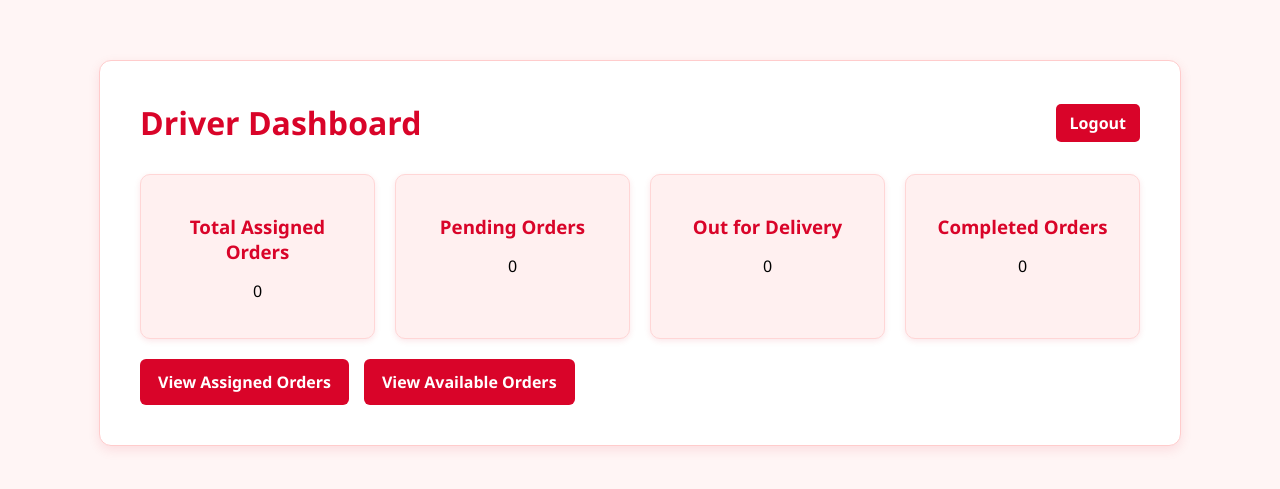
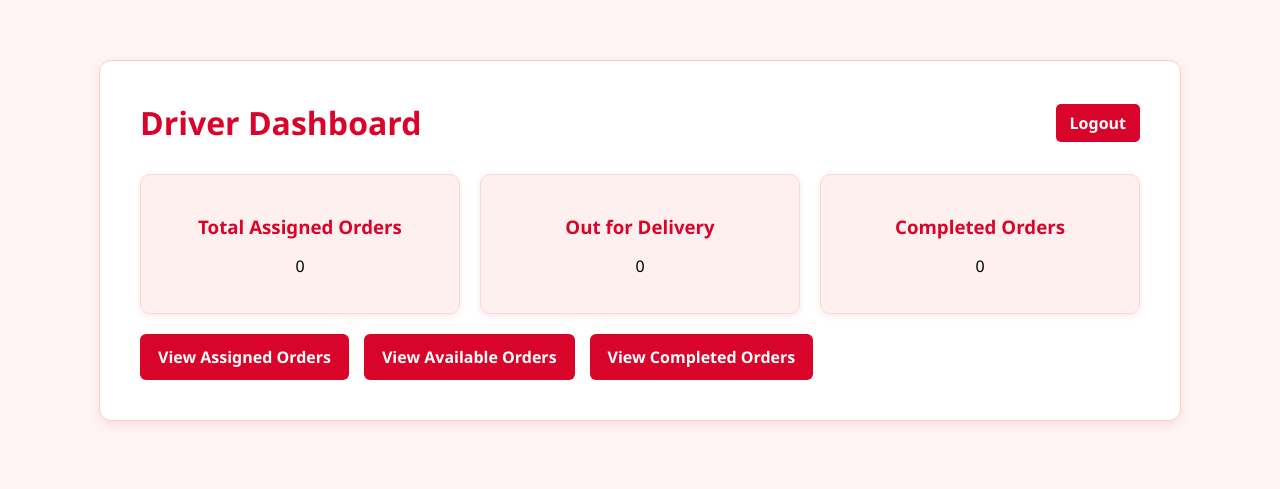
Before and after one commit to IvanC987/Project4, a Flask app: page /driver/dashboard in a window 1280 px wide. Shown: the top 489 px of the page. Run offline with Flask 3, Linux system fonts and the light colour scheme; the visitor is signed in with stand-in values (Sample User, id 1); data that the repository does not hold is empty.

Commit message:
Update dashboard.html

```diff
--- a/templates/driver/dashboard.html
+++ b/templates/driver/dashboard.html
@@ -12,7 +12,6 @@
             <a href="{{ url_for('driver.driver_logout') }}" class="logout-button">Logout</a>
         </header>
 
-        <!-- FLASH MESSAGE  -->
         {% with messages = get_flashed_messages() %}
           {% if messages %}
             <div class="flash">
@@ -29,10 +28,6 @@
                 <p>{{ total_assigned }}</p>
             </div>
             <div class="stat-card">
-                <h3>Pending Orders</h3>
-                <p>{{ pending_orders }}</p>
-            </div>
-            <div class="stat-card">
                 <h3>Out for Delivery</h3>
                 <p>{{ out_for_delivery_orders }}</p>
             </div>
@@ -45,6 +40,7 @@
         <section class="nav-section">
             <a href="{{ url_for('driver.view_orders') }}" class="nav-button">View Assigned Orders</a>
             <a href="{{ url_for('driver.available_orders') }}" class="nav-button">View Available Orders</a>
+            <a href="{{ url_for('driver.completed_orders') }}" class="nav-button">View Completed Orders</a>
         </section>
     </div>
 </body>
```
